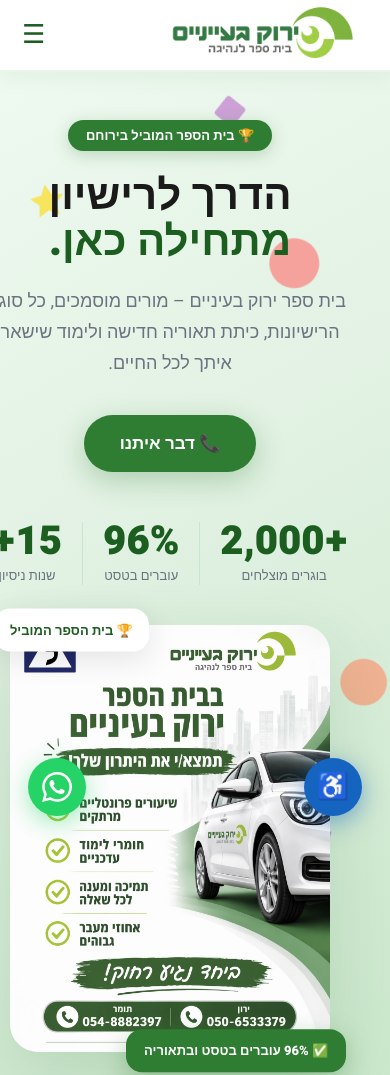
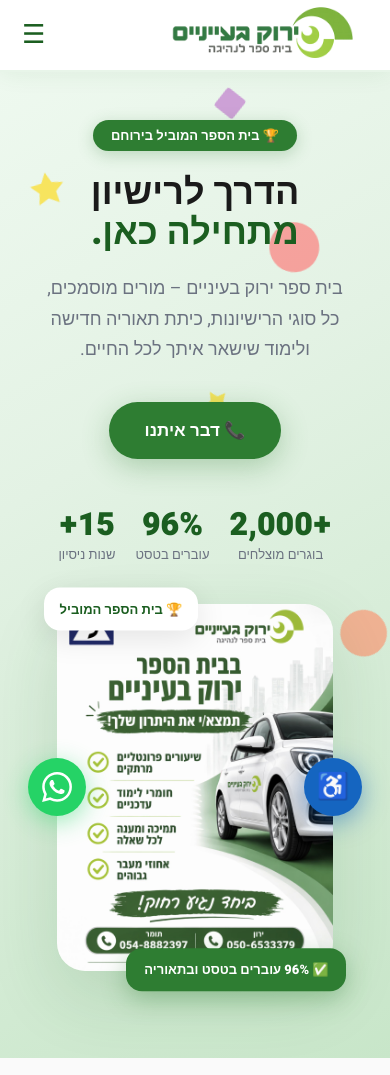
Before and after one commit to Torizeus/YarokBaenaim.github.io, a plain HTML site: page index.html in a window 390 px wide. Shown: the top 1075 px of the page. Drawn offline with Linux system fonts and the light colour scheme.

Commit message:
fix phone

```diff
--- a/css/style.css
+++ b/css/style.css
@@ -1869,10 +1869,20 @@
 
     .hero-nums {
         justify-content: center;
+        flex-wrap: wrap;
+        gap: 20px;
+    }
+
+    .hnum-val {
+        font-size: 32px;
+    }
+
+    .hnum-div {
+        display: none;
     }
 
     .hero h1 {
-        font-size: 42px;
+        font-size: 36px;
     }
 
     .sec-title {
```
Also changed, not shown: index.html (+8 -4 lines).
